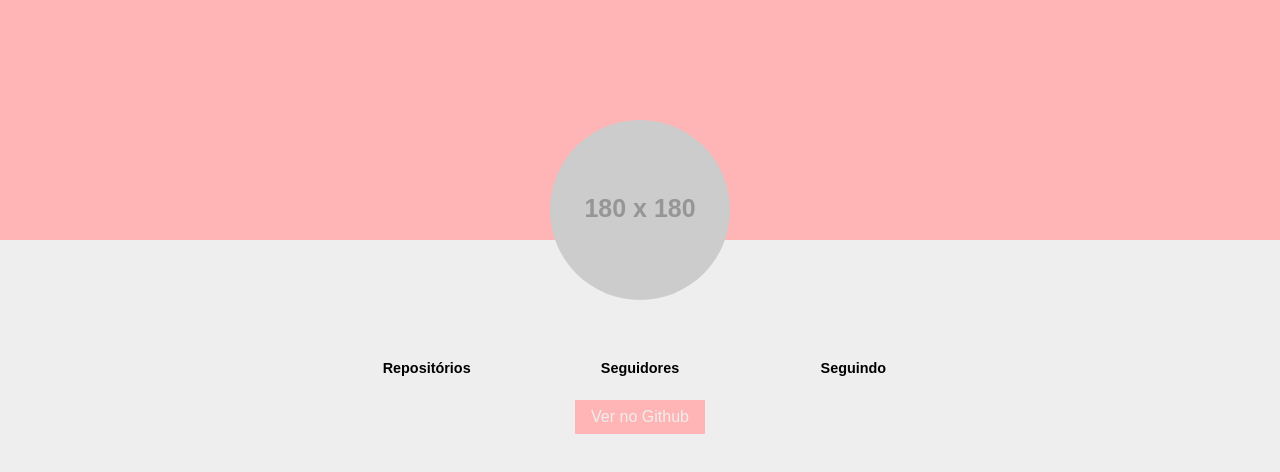
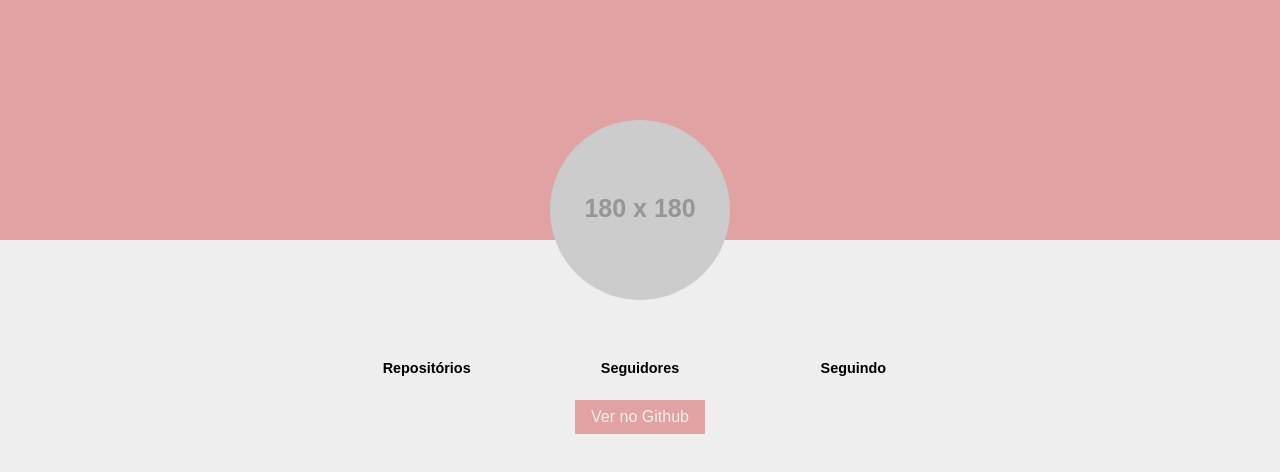
Before and after one commit to kethydeliperi/curso_ebac_frontend, a plain HTML site: page index.html in a window 1280 px wide. Drawn offline with Linux system fonts and the light colour scheme; no server answers; placeholder pictures from the web are drawn by us.

Commit message:
Update main.css

```diff
--- a/main.css
+++ b/main.css
@@ -1,5 +1,5 @@
 :root {
-    --header-color: #ffb5b5;
+    --header-color: #e0a2a2;
     --bg-color: #eee;
 }
 
```
